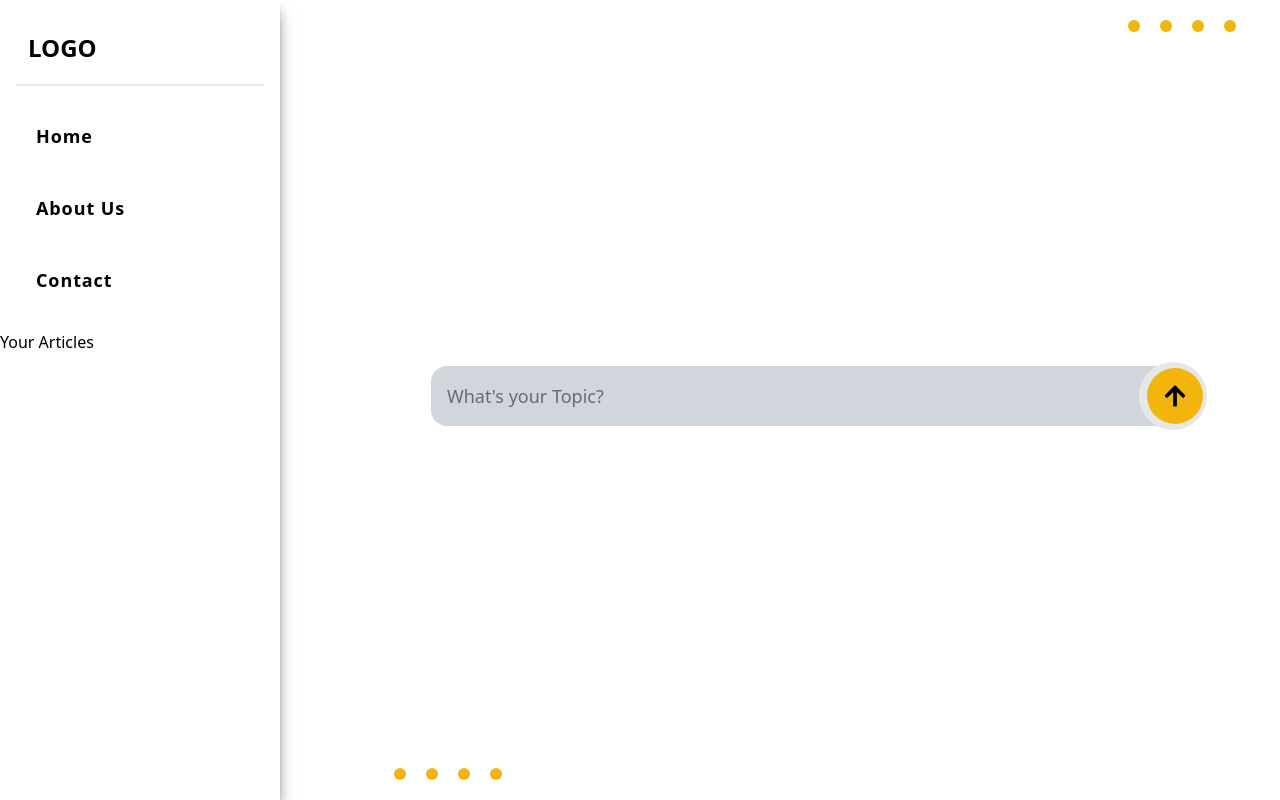
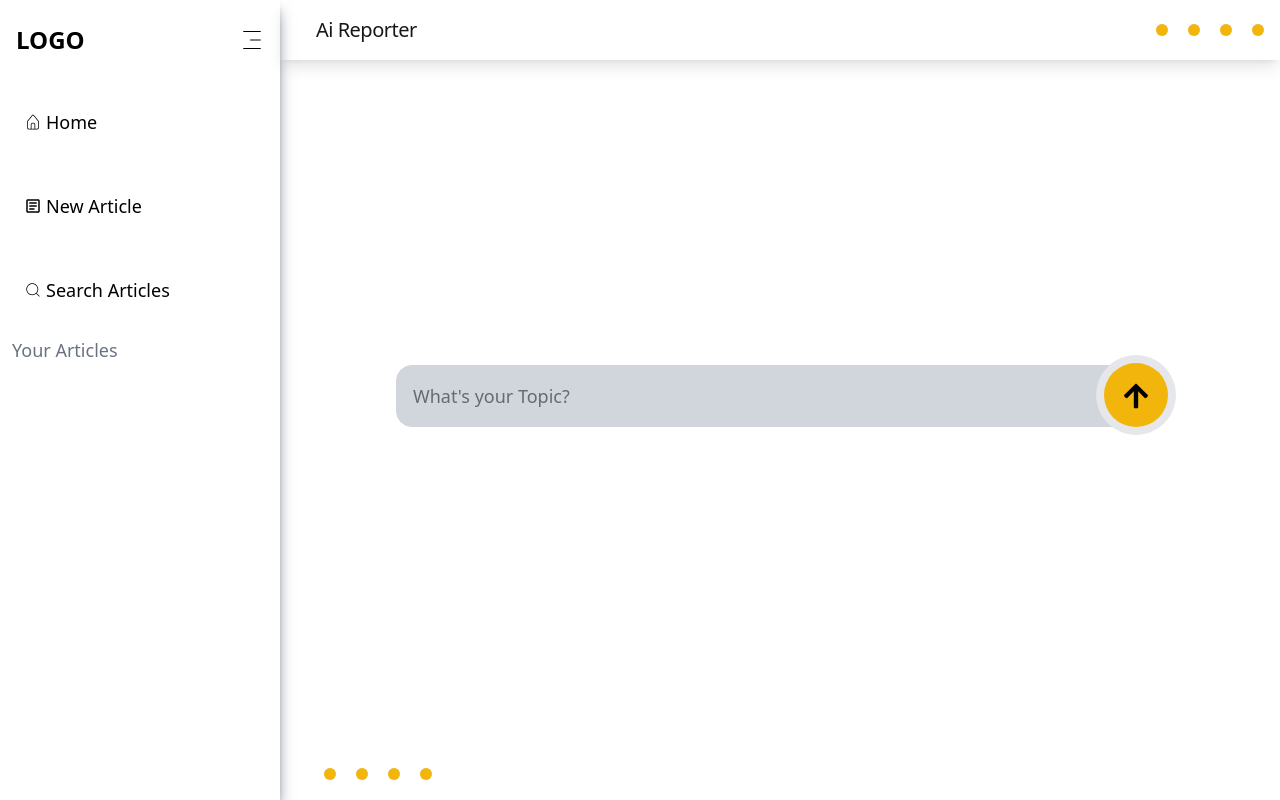
Before and after one commit to Bo1atit0/NewsReporterAI, a React (Vite) app in the folder frontend/: page /generate in a window 1280 px wide. Built offline with nearby package versions, Linux system fonts and the light colour scheme.

Commit message:
feat: added animations to pages, finished the generate page, made all pages responsive

```diff
--- a/frontend/package.json
+++ b/frontend/package.json
@@ -15,6 +15,7 @@
   "dependencies": {
     "@tailwindcss/vite": "^4.1.12",
     "clsx": "^2.1.1",
+    "prop-types": "^15.8.1",
     "react": "^19.1.1",
     "react-dom": "^19.1.1",
     "react-icons": "^5.5.0",
--- a/frontend/src/components/Navbar.jsx
+++ b/frontend/src/components/Navbar.jsx
@@ -1,5 +1,7 @@
 import { NavLink, useLocation } from 'react-router';
 import { cn } from '../lib/utils';
+import { FaHome } from 'react-icons/fa';
+import { TbUsersGroup } from 'react-icons/tb';
 
 const Navbar = () => {
   const navItems = [
@@ -7,28 +9,24 @@ const Navbar = () => {
     { name: 'About Us', href: '/about' },
     { name: 'Contact', href: '/services' },
   ];
+
   const location = useLocation();
   const HomePage = location.pathname === '/';
-  const generatePage = location.pathname === '/generate';
 
   return (
     <header className="pt-6 pb-3 px-4">
       <nav
         className={cn(
           'hidden md:flex ',
-          generatePage && 'flex-col items-start gap-5 py-2',
           HomePage &&
-            'justify-center md:justify-around lg:justify-end items-center'
+            'items-center md:justify-between md:px-5 lg:justify-end lg:px-0 w-full '
         )}
       >
-        <h1 className="text-2xl font-bold mb-0 pl-3 ">LOGO</h1>
-        <div className="h-0.5 w-full mx-auto bg-gray-200" />
+        <h1 className="text-2xl font-bold mb-0 lg:pl-3 ">LOGO</h1>
+
         <div
           className={cn(
-            'flex',
-            generatePage && 'flex-col items-start gap-3 w-full',
-            HomePage &&
-              'w-full md:w-2/3 md:gap-30 justify-end md:justify-center'
+            'flex w-full md:w-2/3 md:gap-25 lg:gap-30 justify-end md:justify-center'
           )}
         >
           {navItems.map((item) => (
@@ -51,15 +49,12 @@ const Navbar = () => {
                   before:absolute before:-bottom-2  before:z-0 before:rounded-t-lg hover:before:h-30 hover:before:opacity-100
                   before:transition-all before:duration-700 before:ease-in-out
                   ${isActive ? ' text-white before:opacity-100 before:h-30' : 'text-neutral-900 before:h-0 before:opacity-0'}
-                  `,
-                  generatePage &&
-                    `after:bg-bright hover:after:h-full py-4 after:bottom-0 w-full after:rounded-2xl pl-3`
+                  `
                 )
               }
             >
               <p
-                className={`relative  whitespace-nowrap text-lg font-bold z-20 px-2
-              ${generatePage && 'tracking-wider'}`}
+                className={`relative  whitespace-nowrap text-lg font-bold z-20 px-2 `}
               >
                 {item.name}
               </p>
--- /dev/null
+++ b/frontend/src/components/Sidebar.jsx
@@ -0,0 +1,68 @@
+import { NavLink, useNavigate } from 'react-router';
+import { CiSearch } from 'react-icons/ci';
+import { CiHome } from 'react-icons/ci';
+import { MdOutlineArticle } from 'react-icons/md';
+import PropTypes from 'prop-types';
+import { navigateWithTransition } from '../lib/utils';
+import { CiMenuFries } from 'react-icons/ci';
+
+const Sidebar = ({ setSelectedArticle }) => {
+  const sideBarItems = [
+    { name: 'Home', href: '/', icon: <CiHome /> },
+    {
+      name: 'New Article',
+      href: '/generate',
+      icon: <MdOutlineArticle />,
+    },
+    { name: 'Search Articles', href: '/saved', icon: <CiSearch /> },
+  ];
+
+  const navigate = useNavigate();
+  const handleClick = (item) => {
+    if (item.name === 'Home') {
+      navigateWithTransition(navigate, '/', 'generate-to-home');
+    }
+    if (item.name === 'New Article') {
+      navigate('/generate');
+      setSelectedArticle(null);
+    }
+  };
+  return (
+    <div className="flex flex-col gap-10 my-3">
+      <div className="flex items-center justify-between px-2">
+        <h1 className="text-2xl font-bold">LOGO</h1>
+        <CiMenuFries className="size-6 cursor-pointer" />
+      </div>
+
+      <div className="flex flex-col gap-8">
+        {sideBarItems.map((item, index) => (
+          <NavLink
+            key={index}
+            to={item.href}
+            onClick={() => handleClick(item)}
+            className={() =>
+              `flex flex-col py-3 px-4 after:rounded-xl text-lg font-medium
+              relative after:absolute after:inset-0 after:origin-left
+               after:bg-bright after:scale-x-0 hover:after:scale-x-100 after:z-0 after:h-full
+              hover:after:opacity-100 hover:text-white
+               after:transition-all after:duration-1500 after:ease-in-out
+              `
+            }
+          >
+            <div className="relative z-10 flex items-center gap-1">
+              {item.icon}
+              {item.name}
+            </div>
+          </NavLink>
+        ))}
+      </div>
+    </div>
+  );
+};
+
+// Props Validation
+Sidebar.prototype = {
+  setSelectedArticle: PropTypes.func.isRequired,
+};
+
+export default Sidebar;
--- a/frontend/src/pages/Generate.jsx
+++ b/frontend/src/pages/Generate.jsx
@@ -1,26 +1,93 @@
 import { generateArticle } from '../api/generateArticle';
 import Markdown from 'react-markdown';
 import { FaArrowUp } from 'react-icons/fa';
-import Navbar from '../components/Navbar';
 import { createDummyArticle } from '../api/dummyArticle';
-import { useState } from 'react';
+import { useEffect, useState } from 'react';
 import { RiLoaderFill } from 'react-icons/ri';
+import { cn, navigateWithTransition } from '../lib/utils';
+import Sidebar from '../components/Sidebar';
+import { useNavigate, useSearchParams } from 'react-router';
+import { PiDotsThree } from 'react-icons/pi';
+import { CiMenuFries } from 'react-icons/ci';
 
 const Generate = () => {
   const [topic, setTopic] = useState('');
-  const [articleData, setArticledata] = useState(null);
+  const [articleHistory, setArticleHistory] = useState([]);
+  const [selectedArticle, setSelectedArticle] = useState(null);
   const [loading, setLoading] = useState(false);
+  const [stored, setStored] = useState(false);
+  const [searchParams] = useSearchParams();
+  const navigate = useNavigate();
 
+  // get article history from local storage on component mount
+  useEffect(() => {
+    console.log('Fetching article history from localStorage...');
+    const storedHistory = localStorage.getItem('articleHistory');
+    console.log('Raw Article History from localStorage:', storedHistory);
+    if (storedHistory) {
+      const parsed = JSON.parse(storedHistory);
+      console.log('Parsed Article History:', parsed);
+      setArticleHistory(parsed);
+      setStored(true);
+      const articleId = searchParams.get('articleId');
+      if (articleId) {
+        const foundArticle = parsed.find(
+          (article) => String(article.id) === articleId
+        );
+
+        console.log('Found Article:', foundArticle);
+        setSelectedArticle(foundArticle);
+      }
+    }
+  }, []);
+
+  // store article history in local storage whenever it changes
+  useEffect(() => {
+    if (stored) {
+      localStorage.setItem('articleHistory', JSON.stringify(articleHistory));
+    }
+  }, [articleHistory]);
+
+  // handle click to generate article
   const handleClick = () => {
     if (!topic.trim()) {
       return;
     }
-    const fakeArticle = createDummyArticle(topic);
-    const headerTopic = topic;
-    setArticledata({
-      title: headerTopic,
-      content: fakeArticle,
-    });
+    setLoading(true);
+
+    const userMessages = { role: 'user', content: topic };
+    const aiResponse = {
+      role: 'assistant',
+      content: createDummyArticle(topic),
+    };
+    // simulate delay
+    setTimeout(() => {
+      setLoading(false);
+    }, 1000);
+
+    if (selectedArticle) {
+      const updatedMessages = [
+        ...(selectedArticle.content || []),
+        userMessages,
+        aiResponse,
+      ];
+      const updatedArticle = { ...selectedArticle, content: updatedMessages };
+      setSelectedArticle(updatedArticle);
+      setArticleHistory((prev) =>
+        prev.map((article) =>
+          article.id === updatedArticle.id ? updatedArticle : article
+        )
+      );
+    } else {
+      const newArticle = {
+        id: Date.now(),
+        title: topic,
+        content: [userMessages, aiResponse],
+        date: new Date().toLocaleString(),
+      };
+      setSelectedArticle(newArticle);
+      setArticleHistory((prev) => [newArticle, ...prev]);
+    }
     setTopic('');
   };
 
@@ -38,62 +105,97 @@ const Generate = () => {
   // };
 
   return (
-    <section className="grid grid-cols-1 md:grid-cols-[1fr_3fr] gap-10">
-      <aside className="shadow-lg shadow-gray-500 max-w-70 w-full">
-        <Navbar />
-        <p>Your Articles</p>
+    <section className="grid grid-cols-1 md:grid-cols-[280px_3fr] overflow-hidden h-screen w-full">
+      <aside className="hidden md:block shadow-lg shadow-gray-500 overflow-auto ">
+        <div className="flex flex-col gap-2 py-3 px-2">
+          <Sidebar setSelectedArticle={setSelectedArticle} />
+          <p className=" text-lg text-gray-500 pl-1">Your Articles</p>
+
+          <div className="flex flex-col gap-2 w-full ">
+            {articleHistory.map((article) => (
+              <div
+                key={article.id}
+                className={cn(
+                  `group flex gap-2 items-center justify-between
+                cursor-pointer w-full px-3 py-2 rounded-xl transition-all duration-500 ease-in-out`,
+                  selectedArticle?.id === article.id
+                    ? 'bg-gray-200/80'
+                    : 'hover:bg-gray-200/80 '
+                )}
+              >
+                <button
+                  onClick={() => {
+                    navigate(`/generate?articleId=${article.id}`);
+
+                    setSelectedArticle(article);
+                  }}
+                  className="truncate text-left tracking-tight flex-1 cursor-pointer"
+                >
+                  {article.title}
+                </button>
+                <div className="flex-shrink-0 opacity-0 group-hover:opacity-100 transiion-opacity duration-500">
+                  <PiDotsThree className="size-10   text-black" />
+                </div>
+              </div>
+            ))}
+          </div>
+        </div>
       </aside>
 
-      <div className=" relative h-screen flex flex-col items-center justify-center gap-4 w-full">
+      <div className=" relative h-screen flex flex-col w-full">
+        <div className="absolute top-0 left-0 right-0  flex items-center justify-between px-4 py-4 shadow-lg ">
+          {/* header */}
+          <div className="flex gap-3 items-center md:px-5">
+            <CiMenuFries className="block md:hidden size-6" />
+            <h1 className="text-xl  tracking-tight text-neutral-900">
+              Ai Reporter
+            </h1>
+          </div>
+
           {/* 4 yellow circles */}
-        <div className=" absolute top-0 right-11 flex gap-5 justify-end z-15 mt-5 ">
+          <div className=" flex gap-2 md:gap-5 ">
             <div className="bg-bright size-3  rounded-full" />
             <div className="bg-bright size-3 rounded-full" />
             <div className="bg-bright size-3 rounded-full" />
             <div className="bg-bright size-3 rounded-full" />
           </div>
+        </div>
 
-        {/* <img
-        src="assets/generate_image.webp"
-        alt="generate Image"
-        className="absolute inset-0 w-full h-full object-contain"
-      /> */}
-        <section className=" absolute h-full flex flex-col items-center justify-center py-10 w-full">
+        <section className=" absolute h-full flex flex-col items-center justify-center py-10 w-full ">
           {/* article */}
-          {articleData ? (
-            <article className="flex-1 overflow-y-auto my-6 py-8 w-[90vw] md:w-full mx-auto ">
+          {selectedArticle ? (
+            <article className="flex-1 overflow-y-auto my-6 py-8 w-full">
               <header className="text-center ">
-                <h1 className="text-2xl md:text-4xl font-bold tracking-tight">
+                {/* <h1 className="text-2xl md:text-4xl font-bold tracking-tight">
                   {articleData.title.toUpperCase()}
-                </h1>
-                <p className="mt-3 text-gray-500">
-                  Generated insight · {new Date().toLocaleDateString()}
+                </h1> */}
+                <p className=" text-gray-500">
+                  Generated insight · {selectedArticle.date}
                 </p>
               </header>
 
-              <div className="">
+              <div className="md:w-full">
+                {selectedArticle.content?.map((msg, index) => (
                   <div
-                  className="
-                  max-w-full
-                  shadow-md
-                  rounded-2xl
-                  py-4 px-12
-
-                  mx-5
-                  prose prose-lg
-                   prose-hr:my-5
-                prose-hr:border-gray-200
-                prose-headings:tracking-tight
-              prose-p:text-gray-700
-              prose-strong:text-gray-900
-              prose-a:text-blue-600
-              prose-a:no-underline
-              hover:prose-a:underline
-              prose-headings:mb-2
-                "
+                    key={index}
+                    className={cn(
+                      ' rounded-xl  w-full max-w-4xl',
+                      msg.role === 'user' &&
+                        'bg-gray-400/40 text-lg font-medium text-right w-fit my-8 ml-auto mr-5 py-4 px-6',
+                      msg.role === 'assistant' &&
+                        `py-2 px-6 text-left mx-auto
+                        prose prose-lg md:prose-xl
+                        prose-red-700 prose-strong:text-gray-900 prose-a:text-blue-600 prose-a:no-underline
+                        hover:prose-a:no-underline
+                         prose-headings:font-medium prose-headings:tracking-tight
+                      prose-headings:text-lg md:prose-headings:text-xl prose-p:text-lg
+                      prose-hr:border-gray-200 prose-hr:my-5
+                      `
+                    )}
                   >
-                  <Markdown>{articleData.content}</Markdown>
+                    <Markdown>{msg.content}</Markdown>
                   </div>
+                ))}
               </div>
             </article>
           ) : (
@@ -101,7 +203,13 @@ const Generate = () => {
           )}
 
           {/* input */}
-          <div className=" w-full md:pb-2 flex justify-center px-5">
+          <form
+            onSubmit={(e) => {
+              e.preventDefault();
+              handleClick();
+            }}
+            className=" w-full md:pb-2 flex justify-center px-5"
+          >
             {/* <div className="absolute -top-4 h-5 w-full bg-gradient-to-t from-gray-200/40 to-transparent pointer-events-none"></div> */}
             <input
               type="text"
@@ -110,27 +218,30 @@ const Generate = () => {
               onChange={(e) => {
                 setTopic(e.target.value);
               }}
-              className="border-none outline-none bg-gray-300 p-4 w-full md:w-[60vw] rounded-2xl text-lg font-medium relative"
+              className="border border-gray-300 focus:outline-0 focus:border-gray-600 focus:border-2 bg-gray-300 p-4 w-full md:w-[60vw] rounded-2xl text-lg font-medium relative"
             />
-            {loading ? (
-              <RiLoaderFill />
-            ) : (
+
             <button
-                onClick={handleClick}
+              type="submit"
+              // onClick={handleClick}
               className="relative flex items-center justify-center
                 cursor-pointer hover:bg-bright hover:text-white hover:border-bright hover:shadow-lg
                  shadow-amber-700 transition-all duration-1000 ease-in-out"
             >
-                <div className="absolute bottom-0 right-0 md:-right-2 md:-bottom-1  md:size-17 bg-bright md:bg-gray-200 size-15 rounded-2xl md:rounded-full ">
-                  <div className=" z-0 hidden md:block size-14 rounded-full bg-bright absolute bottom-1/2 top-1/2 -translate-y-1/2 ml-2"></div>
+              <div className="absolute bottom-0 right-0 md:-right-3 md:-bottom-2  md:size-20 bg-bright md:bg-gray-200 size-16 rounded-2xl md:rounded-full ">
+                <div className=" z-0 hidden md:block size-16 rounded-full bg-bright absolute bottom-1/2 top-1/2 -translate-y-1/2 ml-2"></div>
               </div>
-                <FaArrowUp className="absolute size-6 md:right-1/2 -translate-x-1/2 right-1.5" />
+
+              {loading ? (
+                <RiLoaderFill className="absolute size-6 md:right-1/2 -translate-x-1/2 right-1.5 text-white animate-spin transition-all duration-700 ease-in-out" />
+              ) : (
+                <FaArrowUp className="absolute size-7 -translate-x-1/2 right-1/2" />
+              )}
             </button>
-            )}
-          </div>
+          </form>
         </section>
         {/* 4 yellow circles */}
-        <div className=" absolute bottom-0 left-11 flex gap-5 justify-end z-15 mb-5">
+        <div className=" absolute bottom-0 left-11 flex gap-2 md:gap-5 justify-end z-15 mb-5">
           <div className="bg-bright size-3  rounded-full" />
           <div className="bg-bright size-3 rounded-full" />
           <div className="bg-bright size-3 rounded-full" />
--- a/frontend/src/pages/Home.jsx
+++ b/frontend/src/pages/Home.jsx
@@ -1,9 +1,27 @@
 import { FaInstagram } from 'react-icons/fa6';
 import { CiLinkedin } from 'react-icons/ci';
 import Navbar from '../components/Navbar';
-import { Link } from 'react-router';
+import { Link, useNavigate } from 'react-router-dom';
+import { navigateWithTransition } from '../lib/utils';
 
 const Home = () => {
+  const navigate = useNavigate();
+
+  const handleClick = (e) => {
+    e.preventDefault();
+
+    navigateWithTransition(navigate, '/generate', 'home-to-generate');
+    // if (!document.startViewTransition) {
+    //   navigate('/generate');
+    //   return;
+    // }
+    // document.startViewTransition(
+    //   () => {
+    //     navigate('/generate');
+    //   },
+    //   { types: ['home'] }
+    // );
+  };
   return (
     <main className="p-4 md:py-5 md:px-12 border border-blue-500 select-none overflow-hidden">
       {/* 4 yellow circles */}
@@ -23,7 +41,7 @@ const Home = () => {
           <img
             src="/assets/NewsReporterAi_hero.webp"
             alt="Hero Image"
-            className="w-full h-full md:h-[40vh] lg:w-[60vw] lg:h-[100vh] object-contain pl-10 lg:absolute lg:-top-12 lg:-left-20"
+            className="w-full h-full md:h-[40vh] lg:w-[60vw] lg:h-[100vh] object-contain pl-2 lg:absolute lg:-top-12 lg:-left-20"
           />
 
           {/* <div className="flex flex-col gap-5 border"> */}
@@ -48,15 +66,16 @@ const Home = () => {
               and insights. Our AI-powered platform delivers real-time updates,
               in-depth analysis, and personalized content to keep you informed
             </p>
-            <Link to="/generate">
-              <button
-                className="border border-black py-1 px-4 rounded-3xl text-3xl font-extrabold cursor-pointer
+            {/* <Link to="/generate" onClick={handleClick}> */}
+            <button
+              className="border border-black py-1 px-4 rounded-3xl text-3xl font-extrabold cursor-pointer
                hover:bg-bright hover:text-white hover:border-bright hover:shadow-md
                 shadow-amber-700 transition-all duration-1000 ease-in-out"
-              >
-                Get Started
-              </button>
-            </Link>
+              onClick={handleClick}
+            >
+              Get Started
+            </button>
+            {/* </Link> */}
           </div>
           {/* </div> */}
         </div>
```
Also changed, not shown: frontend/src/index.css (+46 -0 lines), 1 other file (tests, documents, lock files or other folders). Lines whose indentation alone changed are shown as unchanged.
